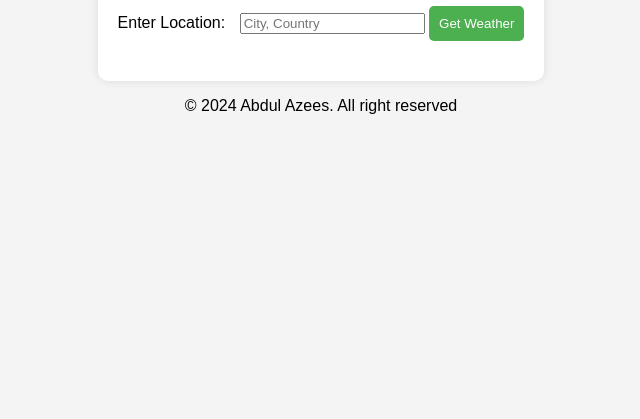
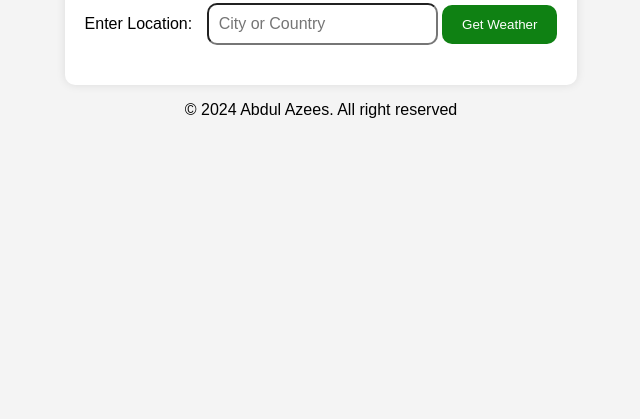
Before and after one commit to mkabdulazees56/PRODIGY_WD_05, a plain HTML site: page index.html in a window 1280 px wide. Shown: the part 381-800 px from the top of the page, without its empty margins (319-959 px from the left). Drawn offline with Linux system fonts and the light colour scheme.

Commit message:
Styling Done

```diff
--- a/index.html
+++ b/index.html
@@ -13,11 +13,10 @@
         <h1>Weather App</h1>
         <div class="location-input">
             <label for="location">Enter Location:</label>
-            <input type="text" id="location" placeholder="City, Country">
-            <button onclick="getWeather()">Get Weather</button>
+            <input type="text" id="location" placeholder="City or Country">
+            <button onclick=getWeather()>Get Weather</button>
         </div>
         <div id="weather-info" class="weather-info">
-            <!-- Weather data will be displayed here -->
         </div>
     </div>
 
--- a/style.css
+++ b/style.css
@@ -25,13 +25,21 @@ label {
     margin-right: 10px;
 }
 
+input {
+    padding: 10px;
+    font-size: 16px;
+    border-radius: 10px;
+
+}
+
 button {
-    padding: 10px;
+    padding: 12px 20px;
     cursor: pointer;
-    background-color: #4CAF50;
+    background-color: #0f8113;
     color: #fff;
     border: none;
-    border-radius: 5px;
+    border-radius: 10px;
+
 }
 
 button:hover {
@@ -39,5 +47,6 @@ button:hover {
 }
 
 .weather-info {
-    font-size: 18px;
+    font-size: 20px; /* Increased font size */
+    margin-top: 20px; /* Added margin for separation */
 }
```
